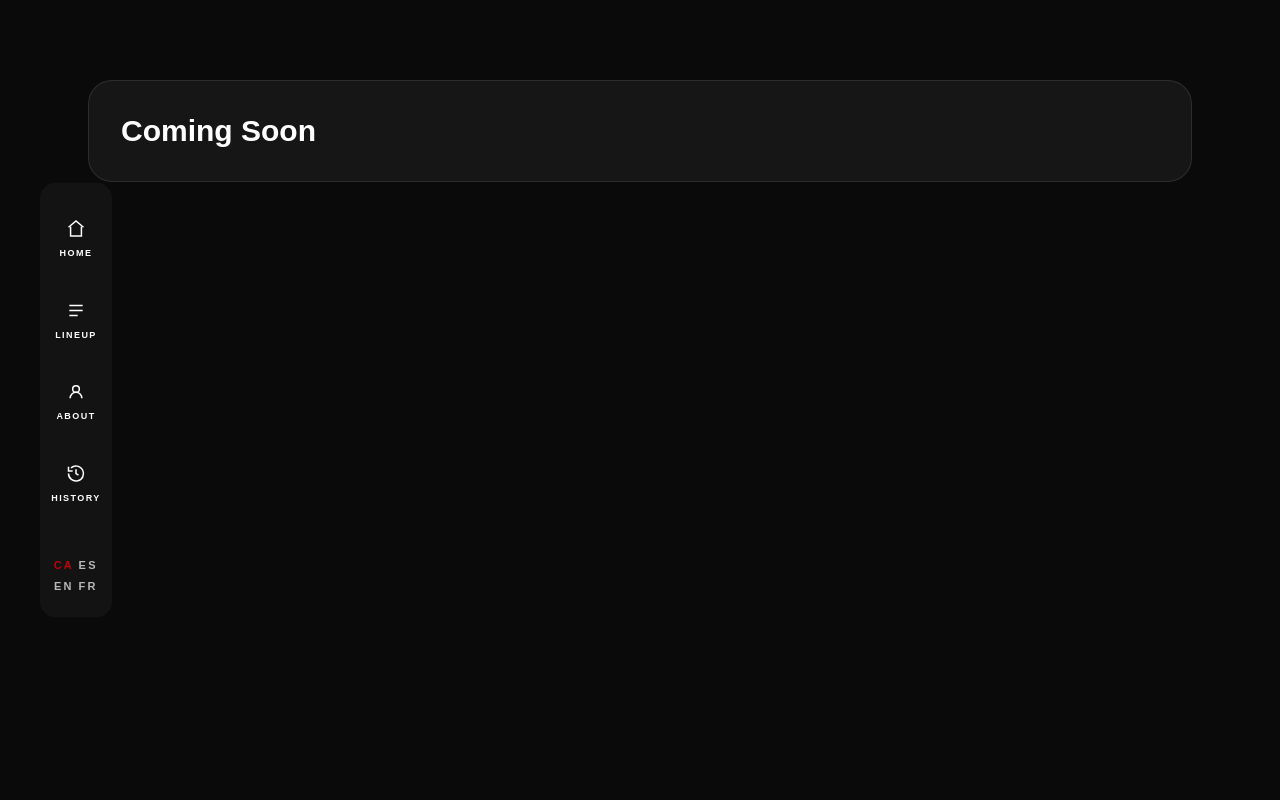
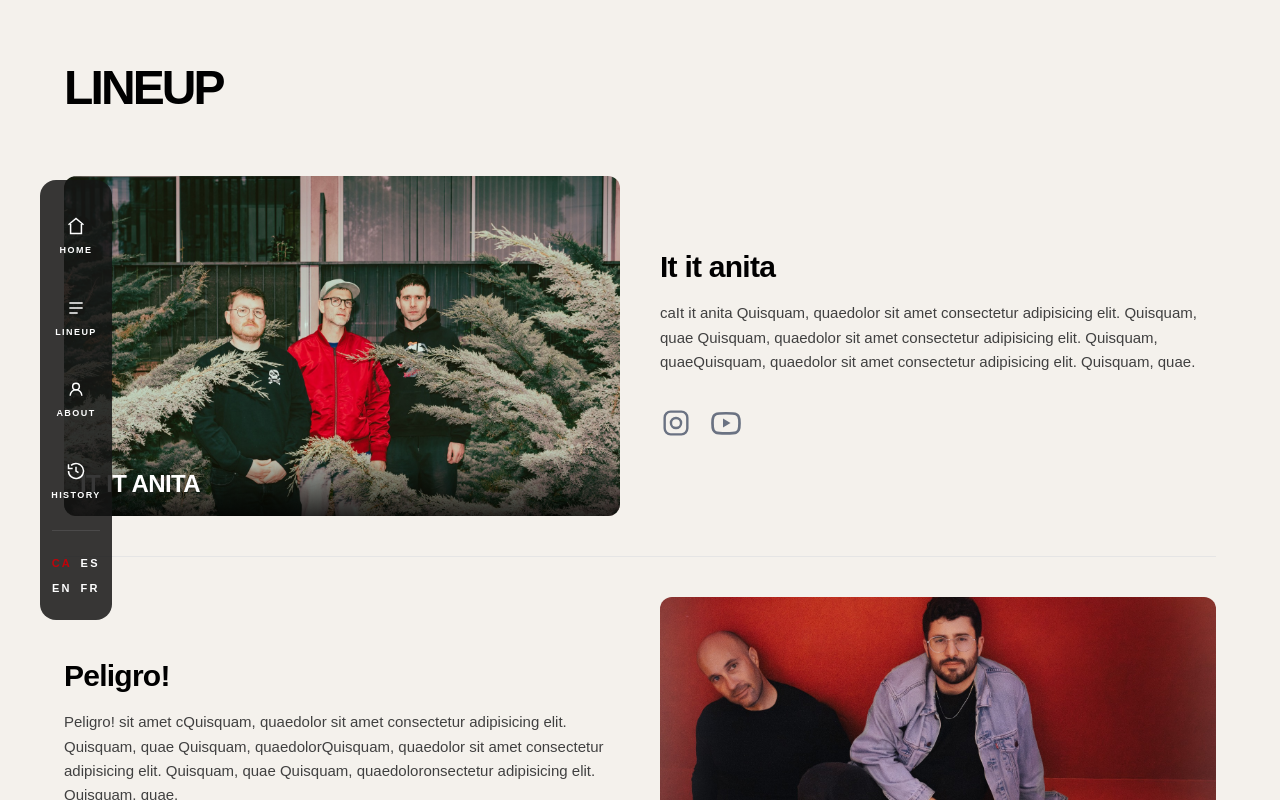
Before and after one commit to akustikoa/actitudfest, a React (Vite) app: page /lineup in a window 1280 px wide. Shown: the top 800 px of the page. Built offline with nearby package versions, Linux system fonts and the light colour scheme.

Commit message:
lineup layout & language buttons for desktop finished

```diff
--- a/src/components/Navbar.jsx
+++ b/src/components/Navbar.jsx
@@ -133,13 +133,14 @@ function Navbar() {
               </NavLink>
             );
           })}
-          <div className='mt-6 grid grid-cols-2 gap-1 text-[11px] font-bold uppercase tracking-[0.2em] text-center'>
+
+          <div className=' border-t border-white/10 pt-6 grid grid-cols-2 gap-2 text-[11px] font-bold uppercase tracking-[0.2em] text-center'>
             <button
               onClick={() => setLanguage('ca')}
               className={
                 language === 'ca'
                   ? 'text-red-700'
-                  : 'text-white/70 hover:text-red-700'
+                  : 'text-white hover:text-red-700'
               }
             >
               CA
@@ -149,7 +150,7 @@ function Navbar() {
               className={
                 language === 'es'
                   ? 'text-red-700'
-                  : 'text-white/70 hover:text-red-700'
+                  : 'text-white hover:text-red-700'
               }
             >
               ES
@@ -159,7 +160,7 @@ function Navbar() {
               className={
                 language === 'en'
                   ? 'text-red-700'
-                  : 'text-white/70 hover:text-red-700'
+                  : 'text-white hover:text-red-700'
               }
             >
               EN
@@ -169,7 +170,7 @@ function Navbar() {
               className={
                 language === 'fr'
                   ? 'text-red-700'
-                  : 'text-white/70 hover:text-red-700'
+                  : 'text-white hover:text-red-700'
               }
             >
               FR
--- a/src/data/artists.js
+++ b/src/data/artists.js
@@ -15,6 +15,8 @@ export const artists = [
       fr: 'It it anita Quisquam, quaedolor sit amet consectetur adipisicing elit. Quisquam, quae Quisquam, quaedolor sit amet consectetur adipisicing elit. Quisquam, quaeQuisquam, quaedolor sit amet consectetur adipisicing elit. Quisquam, quae.',
     },
     image: '/bands/ititanita.jpeg',
+    youtube: 'https://www.youtube.com/',
+    instagram: 'https://www.instagram.com/',
   },
   {
     id: 'peligro',
@@ -32,6 +34,8 @@ export const artists = [
       fr: 'Peligro! sit amet cQuisquam, quaedolor sit amet consectetur adipisicing elit. Quisquam, quae Quisquam, quaedolorQuisquam, quaedolor sit amet consectetur adipisicing elit. Quisquam, quae Quisquam, quaedoloronsectetur adipisicing elit. Quisquam, quae.',
     },
     image: '/bands/peligro.jpeg',
+    youtube: 'https://www.youtube.com/',
+    instagram: 'https://www.instagram.com/',
   },
   {
     id: 'gros-enfant-mort',
@@ -49,6 +53,8 @@ export const artists = [
       fr: 'Descipció It it anita lorem ipsum dolor sit amet consectetur adipisicing elit. Quisquam, quae.',
     },
     image: '/bands/gros-enfant-mort.jpeg',
+    youtube: 'https://www.youtube.com/',
+    instagram: 'https://www.instagram.com/',
   },
   {
     id: 'pigeon-island',
@@ -66,6 +72,8 @@ export const artists = [
       fr: 'Pigeon- sland It it anita lorem ipsum dolor sit amet consectetur adipisicing elit. Quisquam, quae.',
     },
     image: '/bands/pigeon-island.jpeg',
+    youtube: 'https://www.youtube.com/',
+    instagram: 'https://www.instagram.com/',
   },
   {
     id: 'chalk-hands',
@@ -83,6 +91,8 @@ export const artists = [
       fr: 'Descipció It it anita lorem ipsum dolor sit amet consectetur adipisicing elit. Quisquam, quae.',
     },
     image: '/bands/chalk-hands.jpeg',
+    youtube: 'https://www.youtube.com/',
+    instagram: 'https://www.instagram.com/',
   },
   {
     id: 'dark-side-of-soul',
@@ -100,6 +110,8 @@ export const artists = [
       fr: 'Descipció It it anita lorem ipsum dolor sit amet consectetur adipisicing elit. Quisquam, quae.',
     },
     image: '/bands/dark-side-of-soul.jpeg',
+    youtube: 'https://www.youtube.com/',
+    instagram: 'https://www.instagram.com/',
   },
   {
     id: 'tano',
@@ -117,6 +129,8 @@ export const artists = [
       fr: 'Descipció It it anita lorem ipsum dolor sit amet consectetur adipisicing elit. Quisquam, quae.',
     },
     image: '/bands/tano.jpeg',
+    youtube: 'https://www.youtube.com/',
+    instagram: 'https://www.instagram.com/',
   },
   {
     id: 'vibora',
@@ -134,6 +148,8 @@ export const artists = [
       fr: 'Descipció It it anita lorem ipsum dolor sit amet consectetur adipisicing elit. Quisquam, quae.',
     },
     image: '/bands/vibora.jpeg',
+    youtube: 'https://www.youtube.com/',
+    instagram: 'https://www.instagram.com/',
   },
   {
     id: 'ititani',
@@ -151,6 +167,8 @@ export const artists = [
       fr: 'It it anita Quisquam, quaedolor sit amet consectetur adipisicing elit. Quisquam, quae Quisquam, quaedolor sit amet consectetur adipisicing elit. Quisquam, quaeQuisquam, quaedolor sit amet consectetur adipisicing elit. Quisquam, quae.',
     },
     image: '/bands/ititanita.jpeg',
+    youtube: 'https://www.youtube.com/',
+    instagram: 'https://www.instagram.com/',
   },
   {
     id: 'gros-enfant',
@@ -168,5 +186,7 @@ export const artists = [
       fr: 'Descipció It it anita lorem ipsum dolor sit amet consectetur adipisicing elit. Quisquam, quae.',
     },
     image: '/bands/gros-enfant-mort.jpeg',
+    youtube: 'https://www.youtube.com/',
+    instagram: 'https://www.instagram.com/',
   },
 ];
--- a/src/pages/Lineup.jsx
+++ b/src/pages/Lineup.jsx
@@ -1,12 +1,130 @@
 import Footer from '../components/Footer';
+import { artists } from '../data/artists';
+import { useLanguage } from '../context/LanguageContext';
+
+function YouTubeIcon() {
+  return (
+    <svg
+      viewBox='0 0 24 24'
+      fill='none'
+      stroke='currentColor'
+      strokeWidth='1.8'
+      className='h-9 w-9'
+      aria-hidden='true'
+    >
+      <path d='M21 12.2c0 2.2-.2 3.7-.6 4.5-.3.7-.9 1.3-1.6 1.6-.8.4-2.9.6-6.8.6s-6-.2-6.8-.6c-.7-.3-1.3-.9-1.6-1.6C3.2 15.9 3 14.4 3 12.2S3.2 8.5 3.6 7.7c.3-.7.9-1.3 1.6-1.6.8-.4 2.9-.6 6.8-.6s6 .2 6.8.6c.7.3 1.3.9 1.6 1.6.4.8.6 2.3.6 4.5Z' />
+      <path d='m10 9 5 3-5 3V9Z' fill='currentColor' stroke='none' />
+    </svg>
+  );
+}
+
+function InstagramIcon() {
+  return (
+    <svg
+      viewBox='0 0 24 24'
+      fill='none'
+      stroke='currentColor'
+      strokeWidth='1.8'
+      className='h-8 w-8'
+      aria-hidden='true'
+    >
+      <rect x='3.5' y='3.5' width='17' height='17' rx='4.5' />
+      <circle cx='12' cy='12' r='3.8' />
+      <path d='M17.5 6.5h.01' />
+    </svg>
+  );
+}
+
 function Lineup() {
+  const { language } = useLanguage();
+
   return (
     <>
-      <section className='mx-auto max-w-6xl px-6 py-20'>
-        <div className='rounded-3xl border border-white/10 bg-white/5 p-8'>
-          <h1 className='text-3xl font-semibold'>Coming Soon</h1>
-        </div>
-      </section>
+      <div className='bg-[#f4f1ec] text-black'>
+        <section className='px-6 py-16 sm:px-10 lg:px-16'>
+          <div className='mx-auto max-w-6xl'>
+            <div className='grid gap-6 md:grid-row-[minmax(0,0.8fr)_minmax(0,1fr)] md:items-start'>
+              <h1 className='text-4xl font-black uppercase tracking-[-0.06em] sm:text-5xl'>
+                LINEUP
+              </h1>
+            </div>
+          </div>
+        </section>
+
+        <section className='px-6 pb-20 sm:px-10 lg:px-16'>
+          <div className='mx-auto max-w-6xl'>
+            {artists.map((artist, index) => {
+              const reverse = index % 2 !== 0;
+              const artistName = artist.name[language] || artist.name.ca;
+              const artistDescription =
+                artist.description[language] || artist.description.ca;
+
+              return (
+                <article
+                  key={artist.id}
+                  className='border-t border-neutral-200 py-10 first:border-t-0 first:pt-0'
+                >
+                  <div className='grid grid-cols-1 items-center gap-10 md:grid-cols-2'>
+                    <div className={reverse ? 'md:order-2' : ''}>
+                      <div className='relative overflow-hidden rounded-xl'>
+                        <img
+                          src={artist.image}
+                          alt={artistName}
+                          className='h-[300px] w-full object-cover sm:h-[380px] lg:h-[340px]'
+                        />
+                        <div className='absolute inset-x-0 bottom-0 bg-gradient-to-t from-black/80 to-transparent px-4 py-8'>
+                          <p className='absolute bottom-4 left-4 text-xl font-black uppercase tracking-tight text-white sm:text-2xl'>
+                            {artistName}
+                          </p>
+                        </div>
+                      </div>
+                    </div>
+
+                    <div className={reverse ? 'md:order-1' : ''}>
+                      <h2 className='mb-4 text-2xl font-black tracking-tight sm:text-3xl'>
+                        {artistName}
+                      </h2>
+
+                      <p className='text-sm leading-relaxed text-neutral-700 sm:text-[15px]'>
+                        {artistDescription}
+                      </p>
+
+                      {(artist.youtube || artist.instagram) && (
+                        <div className='mt-8 flex gap-4 justify-end mr-3 lg:justify-start  text-gray-500 '>
+                          {artist.instagram && (
+                            <a
+                              href={artist.instagram}
+                              target='_blank'
+                              rel='noreferrer'
+                              aria-label={`${artistName} Instagram`}
+                              className='text-black/65 transition hover:text-black'
+                            >
+                              <InstagramIcon />
+                            </a>
+                          )}
+
+                          {artist.youtube && (
+                            <a
+                              href={artist.youtube}
+                              target='_blank'
+                              rel='noreferrer'
+                              aria-label={`${artistName} YouTube`}
+                              className='relative -top-0.5 text-black/65'
+                            >
+                              <YouTubeIcon />
+                            </a>
+                          )}
+                        </div>
+                      )}
+                    </div>
+                  </div>
+                </article>
+              );
+            })}
+          </div>
+        </section>
+      </div>
+      <Footer />
     </>
   );
 }
```
Also changed, not shown: 1 other file (tests, documents, lock files or other folders).
